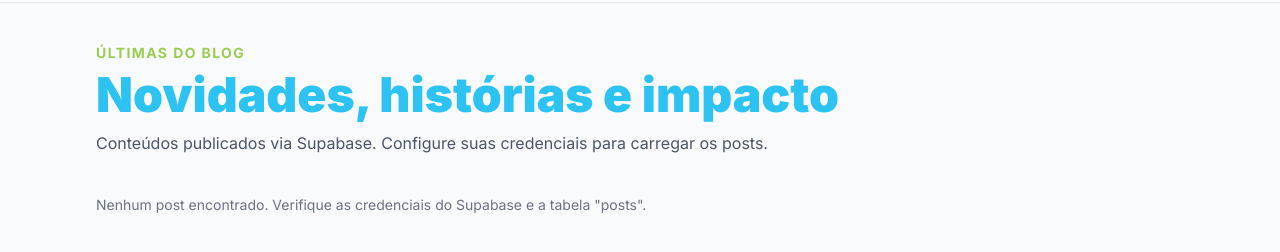
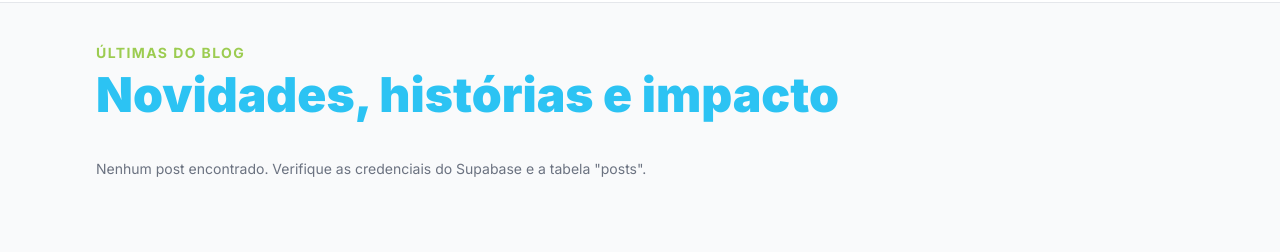
Before and after one commit to ongsbrasil/IPACE, a website: page blog/index.html in a window 1280 px wide. Shown: the part 86-338 px from the top of the page. Drawn offline with nearby package versions, Linux system fonts and the light colour scheme; no server answers.

Commit message:
Update index.html

```diff
--- a/blog/index.html
+++ b/blog/index.html
@@ -57,7 +57,7 @@
         <div class="mb-8 sm:mb-10">
             <span class="text-ipace-green font-bold uppercase tracking-widest mb-2 block text-xs sm:text-sm">Últimas do Blog</span>
             <h1 class="text-3xl sm:text-4xl md:text-5xl font-black text-ipace-blue leading-tight">Novidades, histórias e impacto</h1>
-            <p class="text-ipace-text mt-3 max-w-3xl">Conteúdos publicados via Supabase. Configure suas credenciais para carregar os posts.</p>
+            <p class="text-ipace-text mt-3 max-w-3xl"></p>
         </div>
 
         <section id="posts" class="grid gap-6 md:grid-cols-2">
```
